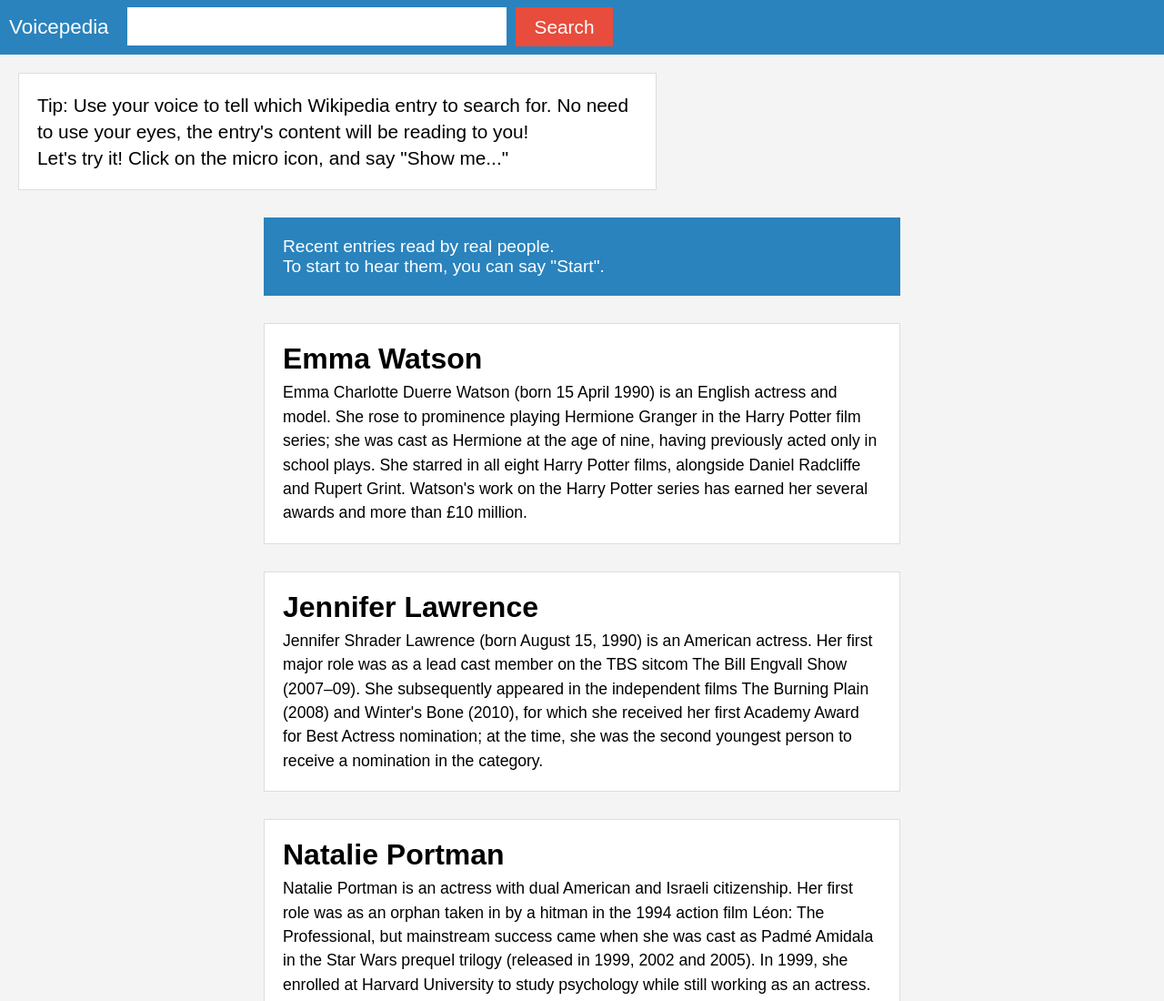
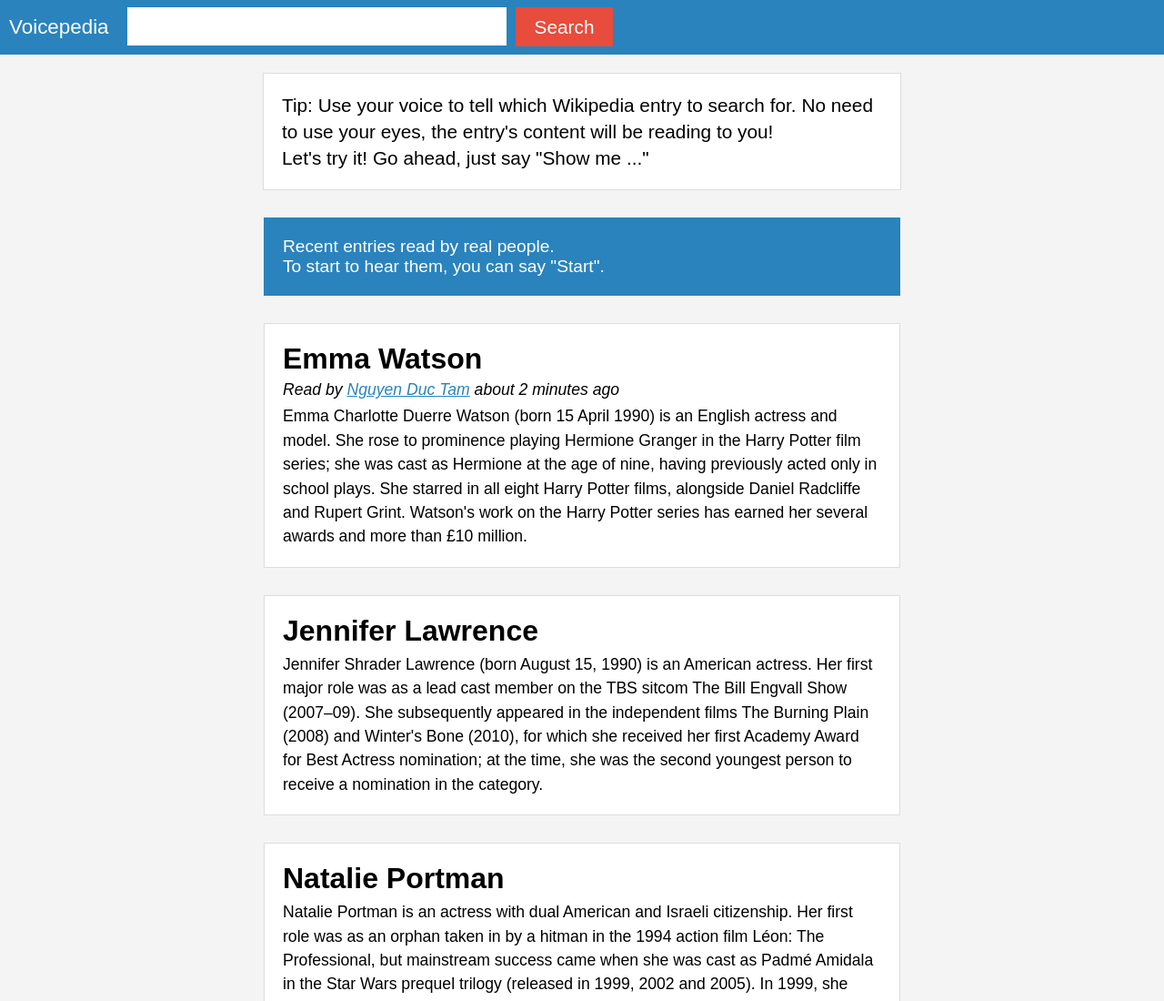
Before and after one commit to tamnd/voicewiki, a plain HTML site: page public/search.html in a window 1280 px wide. Shown: the top 1100 px of the page at 91% size. Drawn offline with Linux system fonts and the light colour scheme.

Commit message:
Modify readme

```diff
--- a/public/public/css/pagelet.posts.css
+++ b/public/public/css/pagelet.posts.css
@@ -17,7 +17,6 @@
 
 .pagelet-posts .post {
 	background-color: white;
-
 	border: 1px solid #ddd;
 	margin-top: 30px;
 	padding: 20px;
@@ -31,6 +30,13 @@
 
 .pagelet-posts .post .details {
 	font-style: italic;
+	margin-bottom: 5px;
+	font-size: 1.1em;
+}
+
+.pagelet-posts .post .details .author {
+	color: #2a83bd;
+	text-decoration: underline;
 }
 
 .pagelet-posts .post .content {
--- a/public/search.html
+++ b/public/search.html
@@ -18,11 +18,10 @@ body {
 }
 
 
-
-
 .tip {
 	margin-top: 20px;
-	margin-left: 20px;
+	margin-left: auto;
+	margin-right: auto;
 	padding: 20px;
 	font-size: 1.3em;
 	line-height: 1.4em;
@@ -50,7 +49,7 @@ body {
 	</div>
 	<div class="tip">
 		Tip: Use your voice to tell which Wikipedia entry to search for. No need to use your eyes, the entry's content will be reading to you! <br>
-		Let's try it! Click on the micro icon, and say "Show me..."
+		Let's try it! Go ahead, just say "Show me ..."
 	</div>
 
 	<div class="pagelet-posts">
@@ -61,6 +60,9 @@ body {
 
 		<div class="post">
 			<h2 class="title">Emma Watson</h2>
+			<div class="details">
+				Read by <span class="author">Nguyen Duc Tam</span> about 2 minutes ago
+			</div>
 			<div class="content">Emma Charlotte Duerre Watson (born 15 April 1990) is an English actress and model. She rose to prominence playing Hermione Granger in the Harry Potter film series; she was cast as Hermione at the age of nine, having previously acted only in school plays. She starred in all eight Harry Potter films, alongside Daniel Radcliffe and Rupert Grint. Watson's work on the Harry Potter series has earned her several awards and more than £10 million.
 			</div>
 		</div>
```
Also changed, not shown: 1 other file.
